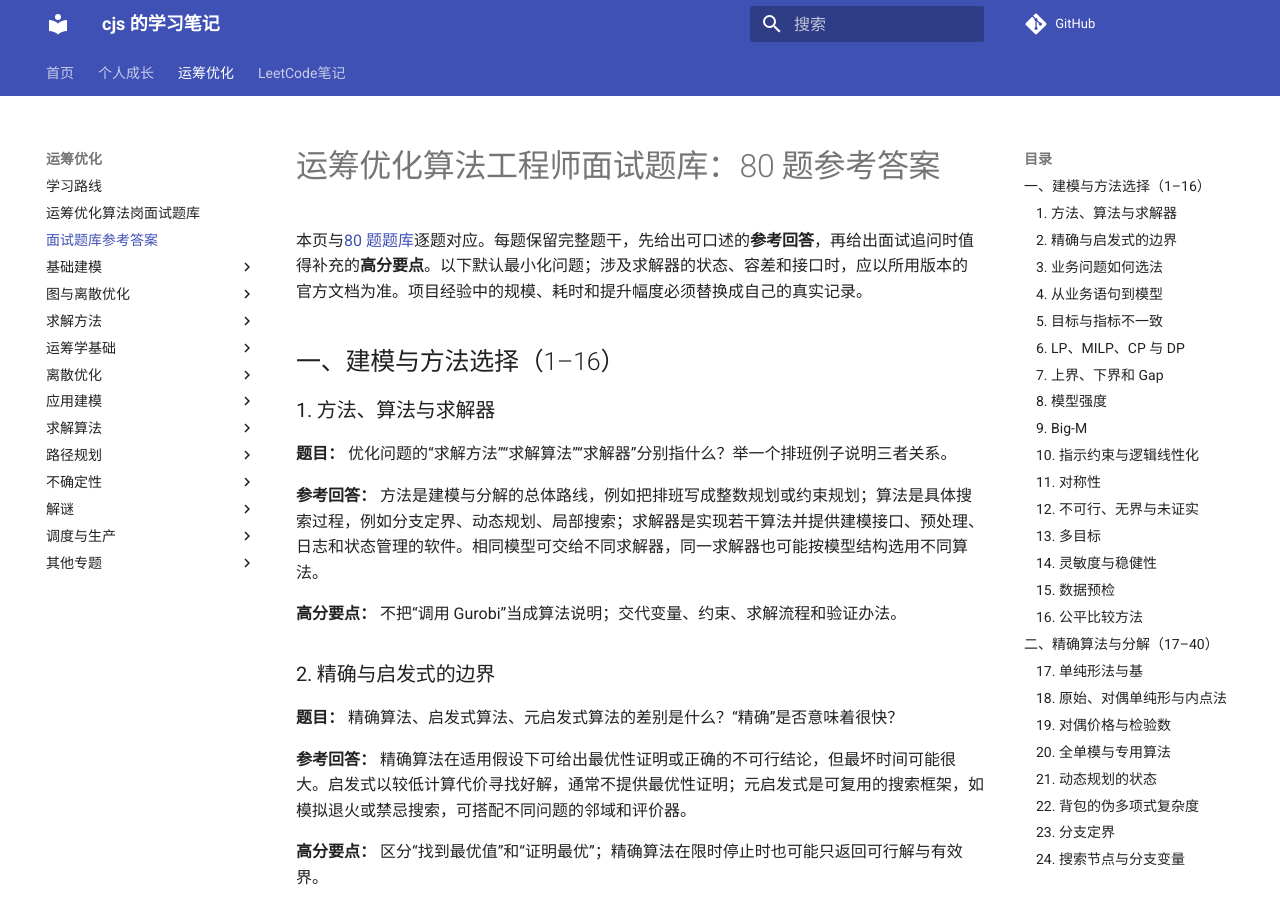
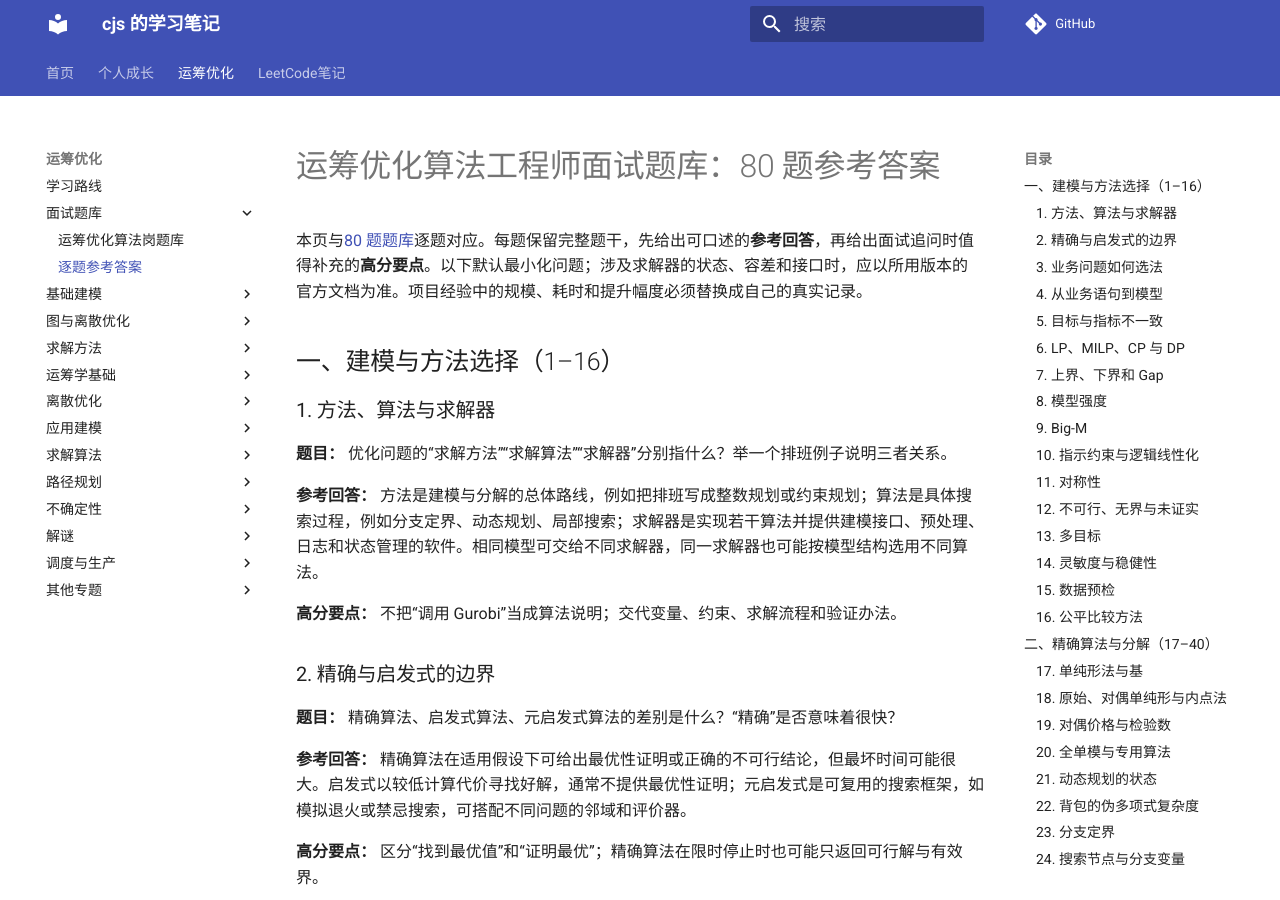
Before and after one commit to fengmaker/my-website, an MkDocs documentation site: the page built from docs/运筹优化/面试题库/运筹优化算法岗面试题库_参考答案.md, in a window 1280 px wide and 900 px high. Built offline with MkDocs 1.6.1 and Material for MkDocs 9.7.7, drawn with Linux system fonts in a browser that asks for light colours; comment, search, counter and statistics services are not loaded.

Commit message:
docs: organize OR interview bank into folder

```diff
--- a/docs/运筹优化/运筹优化算法岗面试题库_参考答案.md
+++ b/docs/运筹优化/面试题库/运筹优化算法岗面试题库_参考答案.md
@@ -652,6 +652,6 @@
 
 ## 延伸阅读
 
-- 站内：[线性规划与对偶](./基础建模/线性规划与对偶.md)、[分支定界](./图与离散优化/分支定界.md)、[离散优化动态规划](./离散优化/Ch_09.md)、[列生成与 DW 分解](./求解方法/列生成与DW分解.md)、[Benders 分解](./求解算法/BendersDcpt.md)。
-- 专题：[路径规划算法岗面试题库](./路径规划/路径规划算法岗面试题库.md)与[逐题答案](./路径规划/路径规划算法岗面试题库_参考答案.md)侧重 TSP、CVRP、VRPTW、ALNS 和分支定价的领域细节。
+- 站内：[线性规划与对偶](../基础建模/线性规划与对偶.md)、[分支定界](../图与离散优化/分支定界.md)、[离散优化动态规划](../离散优化/Ch_09.md)、[列生成与 DW 分解](../求解方法/列生成与DW分解.md)、[Benders 分解](../求解算法/BendersDcpt.md)。
+- 专题：[路径规划算法岗面试题库](../路径规划/路径规划算法岗面试题库.md)与[逐题答案](../路径规划/路径规划算法岗面试题库_参考答案.md)侧重 TSP、CVRP、VRPTW、ALNS 和分支定价的领域细节。
 - 求解器原始资料：[Gurobi 参考手册](https://docs.gurobi.com/projects/optimizer/en/current/)、[OR-Tools 整数优化](https://developers.google.com/optimization/mip)、[OR-Tools CP-SAT](https://developers.google.com/optimization/cp/cp_solver)、[SCIP 文档](https://www.scipopt.org/doc/html/)。
--- a/mkdocs.yml
+++ b/mkdocs.yml
@@ -71,8 +71,9 @@ nav:
   # --- 运筹优化学习路线 ---
   - 运筹优化:
     - 学习路线: index/or_index.md
-    - 运筹优化算法岗面试题库: 运筹优化/运筹优化算法岗面试题库.md
-    - 面试题库参考答案: 运筹优化/运筹优化算法岗面试题库_参考答案.md
+    - 面试题库:
+      - 运筹优化算法岗题库: 运筹优化/面试题库/运筹优化算法岗面试题库.md
+      - 逐题参考答案: 运筹优化/面试题库/运筹优化算法岗面试题库_参考答案.md
     - 基础建模:
       - 线性规划与对偶: 运筹优化/基础建模/线性规划与对偶.md
       - 整数规划与松弛: 运筹优化/基础建模/整数规划与松弛.md
```
Also changed, not shown: docs/运筹优化/面试题库/运筹优化算法岗面试题库.md (renamed from docs/运筹优化/运筹优化算法岗面试题库.md, +1 -1 lines).
